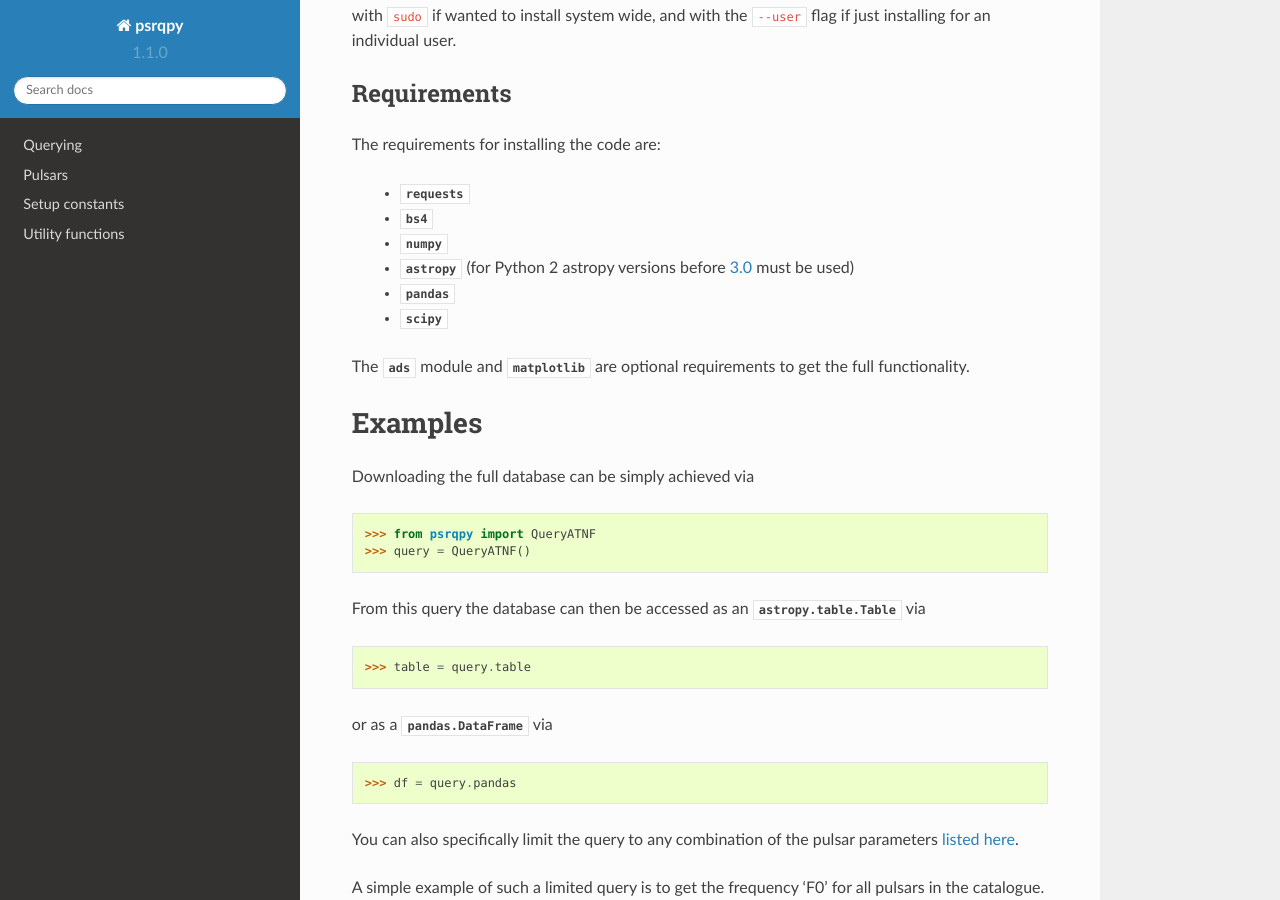
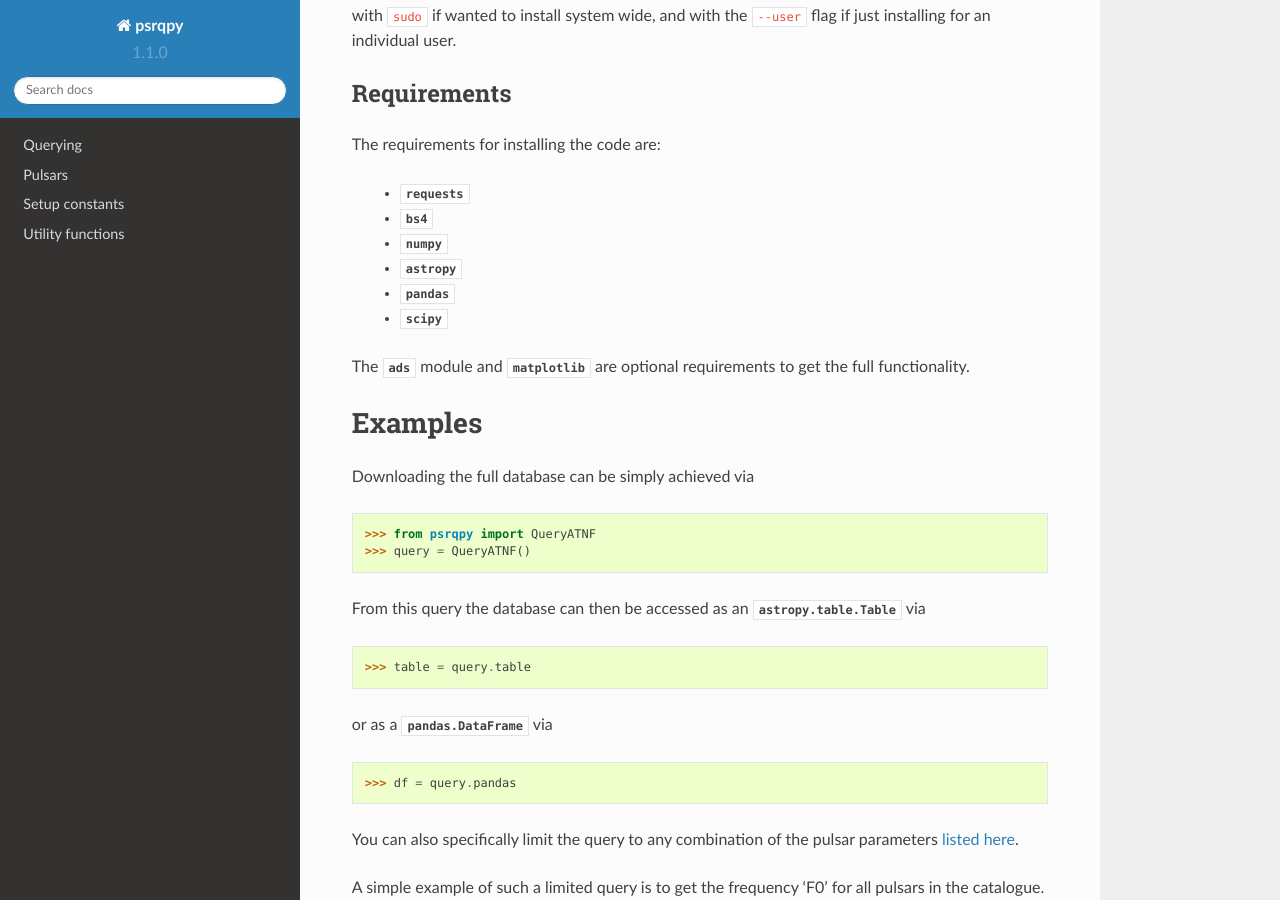
Before and after one commit to mattpitkin/psrqpy, a Sphinx documentation site: the page built from docs/source/index.rst, in a window 1280 px wide and 900 px high, scrolled down 725 px. Built offline with Sphinx 7.4.7 and the Read the Docs theme 2.0.0, drawn with Linux system fonts in a browser that asks for light colours.

Commit message:
Remove reference to astropy requirements for Python 2.7

```diff
--- a/docs/source/index.rst
+++ b/docs/source/index.rst
@@ -41,7 +41,7 @@ The requirements for installing the code are:
  * :mod:`requests`
  * :mod:`bs4`
  * :mod:`numpy`
- * :mod:`astropy` (for Python 2 astropy versions before `3.0 <http://docs.astropy.org/en/latest/whatsnew/3.0.html#whatsnew-3-0-python3>`_ must be used)
+ * :mod:`astropy`
  * :mod:`pandas`
  * :mod:`scipy`
 
--- a/requirements.txt
+++ b/requirements.txt
@@ -4,6 +4,5 @@ beautifulsoup4
 numpy>=1.16
 scipy
 pandas>0.21
-astropy>=2.0,<3.0; python_version <= '2.7'
-astropy>=3.2; python_version > '3.4'
+astropy>=3.2
 packaging
```
Also changed, not shown: README.md (+1 -1 lines).
